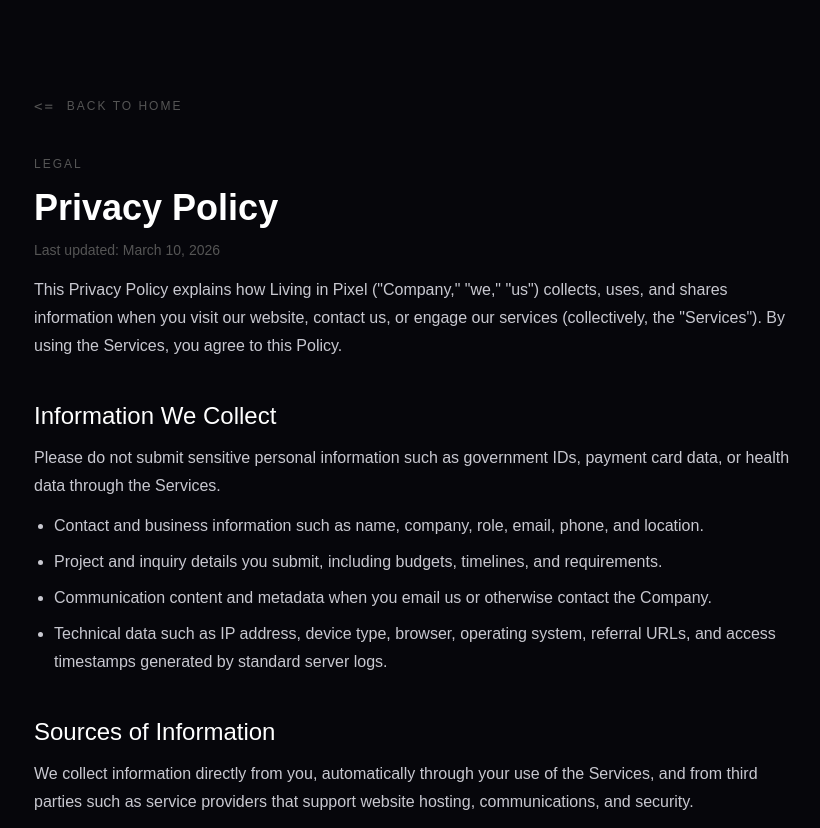
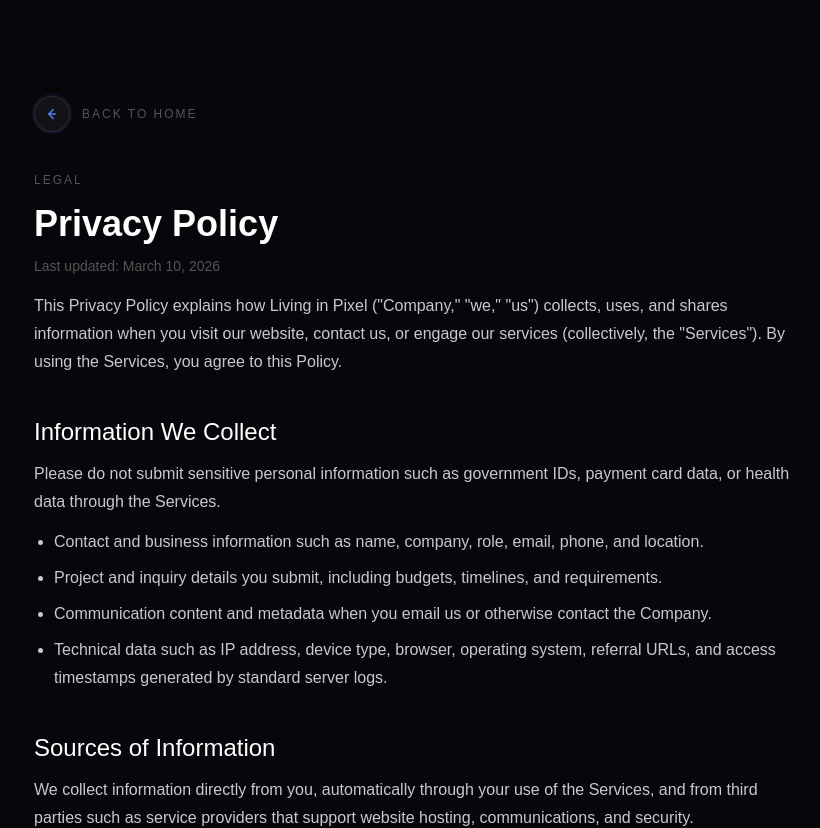
Before and after one commit to LivinginPixel/living-in-pixel, a Next.js app: page /privacy in a window 1280 px wide. Shown: the top 828 px of the page, without its empty margins (222-1042 px from the left). Built offline with nearby package versions, Linux system fonts and the light colour scheme; no server answers; a web font is replaced by a local one.

Commit message:
Changes to the terms and conditions button

```diff
--- a/src/app/globals.css
+++ b/src/app/globals.css
@@ -109,3 +109,21 @@
   opacity: 1;
   transform: translateY(0);
 }
+
+@keyframes backPulse {
+  0% {
+    opacity: 0;
+    transform: scale(0.86);
+  }
+  35% {
+    opacity: 0.7;
+  }
+  70% {
+    opacity: 0;
+    transform: scale(1.25);
+  }
+  100% {
+    opacity: 0;
+    transform: scale(1.25);
+  }
+}
--- a/src/components/legal/LegalPage.tsx
+++ b/src/components/legal/LegalPage.tsx
@@ -1,6 +1,6 @@
 import type { ReactNode } from 'react';
 import Link from 'next/link';
-import { getLegalNav, type LegalPageContent, type LegalSection, type NonEmptyArray } from '../../lib/legal';
+import { getLegalNav, type LegalPageContent, type LegalRoute, type LegalSection, type NavRel, type NonEmptyArray } from '../../lib/legal';
 
 const HOME_LINK = {
   href: '/',
@@ -13,10 +13,11 @@
 
 type BackToHomeLinkProps = WithClassName<Readonly<{ href?: HomeHref; label?: string }>>;
 
-type PagerLinkProps = Readonly<{
-  href: string;
-  label: string;
-  rel: 'prev' | 'next';
+type PagerLabel<R extends NavRel> = R extends 'prev' ? `Back to ${string}` : `Next: ${string}`;
+
+type PagerLinkProps<R extends NavRel> = Readonly<{
+  rel: R;
+  route: LegalRoute;
 }>;
 
 type Paragraphs = NonEmptyArray<string> | readonly string[];
@@ -64,31 +65,97 @@
   }
 };
 
+const BACK_ICON_SIZES = {
+  sm: 'h-8 w-8',
+  md: 'h-9 w-9'
+} as const;
+
+type BackIconSize = keyof typeof BACK_ICON_SIZES;
+type BackIconTone = 'brand' | 'neutral';
+
+type BackIconProps = Readonly<{
+  size?: BackIconSize;
+  tone?: BackIconTone;
+}>;
+
+const BACK_ICON_TONE: Readonly<Record<BackIconTone, string>> = {
+  brand: 'text-lipBlue',
+  neutral: 'text-white'
+};
+
+const BackIcon = ({ size = 'md', tone = 'brand' }: BackIconProps) => (
+  <span
+    aria-hidden
+    className={`relative inline-flex items-center justify-center rounded-full ${BACK_ICON_SIZES[size]} text-white/80 transition-transform duration-200 group-hover:-translate-x-1`}
+  >
+    <span className="absolute inset-0 rounded-full border border-white/10 bg-white/5 transition-all duration-300 group-hover:border-lipBlue/40 group-hover:shadow-[0_0_32px_rgba(82,130,255,0.4)]" />
+    <span className="absolute inset-0 rounded-full border border-lipBlue/30 opacity-0 group-hover:opacity-100 motion-reduce:animate-none animate-[backPulse_2.6s_ease-out_infinite]" />
+    <svg
+      className={`relative h-4 w-4 transition-transform duration-200 group-hover:-translate-x-0.5 ${BACK_ICON_TONE[tone]}`}
+      viewBox="0 0 20 20"
+      fill="none"
+      stroke="currentColor"
+      strokeWidth="1.8"
+      strokeLinecap="round"
+      strokeLinejoin="round"
+    >
+      <path d="M11.5 4.5L6 10l5.5 5.5" />
+      <path d="M6 10h8" />
+    </svg>
+  </span>
+);
+
+type BackLinkProps = Readonly<{
+  href: string;
+  label: string;
+  className?: string;
+}>;
+
+const BackLink = ({ href, label, className }: BackLinkProps) => (
+  <Link
+    href={href}
+    className={`group inline-flex items-center gap-3 text-xs uppercase tracking-[2px] text-muted transition-colors hover:text-white ${className ?? ''}`}
+  >
+    <BackIcon />
+    <span>{label}</span>
+  </Link>
+);
+
 const BackToHomeLink = ({
   href = HOME_LINK.href,
   label = HOME_LINK.label,
   className
-}: BackToHomeLinkProps) => (
-  <Link href={href} className={`inline-flex items-center gap-3 text-xs uppercase tracking-[2px] text-muted hover:text-white ${className ?? ''}`}>
-    <span aria-hidden className="font-mono text-sm">
-      &lt;=
-    </span>
-    <span>{label}</span>
-  </Link>
-);
+}: BackToHomeLinkProps) => <BackLink href={href} label={label} className={className} />;
 
-const PagerLink = ({ href, label, rel }: PagerLinkProps) => (
+const PAGER_PREFIX = {
+  prev: 'Back to',
+  next: 'Next:'
+} as const satisfies Readonly<Record<NavRel, string>>;
+
+const buildPagerLabel = <R extends NavRel>(rel: R, route: LegalRoute): PagerLabel<R> => {
+  const prefix = PAGER_PREFIX[rel];
+  const label = `${prefix} ${route.label}`.replace(': ', ': ') as PagerLabel<R>;
+  return label;
+};
+
+const PagerLink = <R extends NavRel>({ rel, route }: PagerLinkProps<R>) => {
+  if (rel === 'prev') {
+    return <BackLink href={route.href} label={buildPagerLabel(rel, route)} className="text-muted" />;
+  }
+
+  return (
     <Link
-    href={href}
+      href={route.href}
       rel={rel}
       className="inline-flex items-center gap-2 text-xs uppercase tracking-[2px] text-muted transition-colors hover:text-white"
     >
+      <span>{buildPagerLabel(rel, route)}</span>
       <span aria-hidden className="font-mono text-sm">
-      {rel === 'prev' ? '<-' : '->'}
+        -&gt;
       </span>
-    <span>{label}</span>
     </Link>
   );
+};
 
 export function LegalPage({ content }: Readonly<{ content: LegalPageContent }>) {
   const nav = getLegalNav(content.slug);
@@ -110,8 +177,8 @@
         {content.sections.map((section) => renderSection(section))}
 
         <nav aria-label="Legal pagination" className="flex flex-wrap items-center justify-between gap-4 border-t border-white/10 pt-8">
-          <div>{nav.prev ? <PagerLink href={nav.prev.route.href} label={nav.prev.route.title} rel="prev" /> : null}</div>
-          <div>{nav.next ? <PagerLink href={nav.next.route.href} label={nav.next.route.title} rel="next" /> : null}</div>
+          <div>{nav.prev ? <PagerLink rel="prev" route={nav.prev.route} /> : null}</div>
+          <div>{nav.next ? <PagerLink rel="next" route={nav.next.route} /> : null}</div>
         </nav>
       </div>
     </main>
```
Lines whose indentation alone changed are shown as unchanged.
